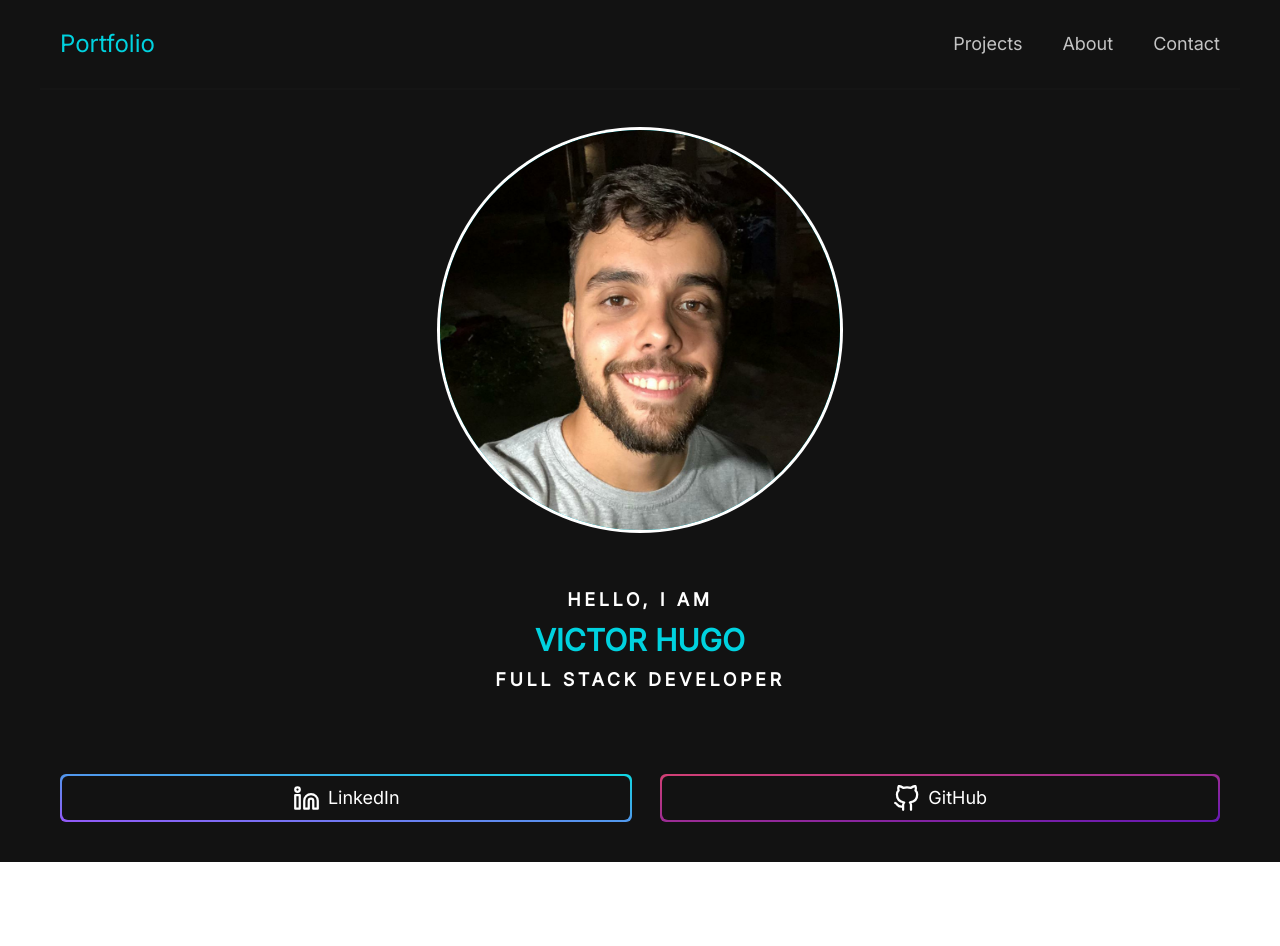
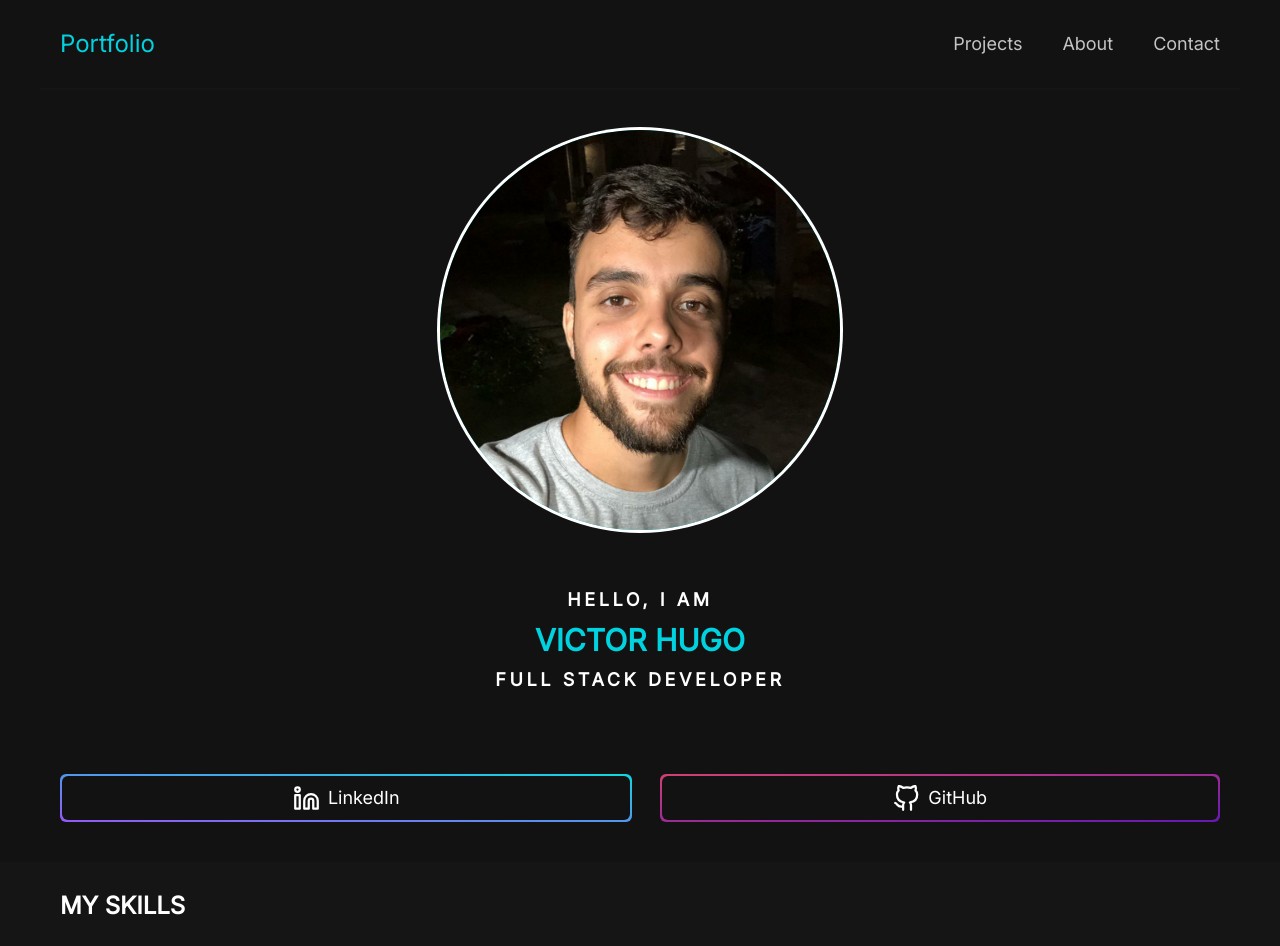
Before and after one commit to Victorhbm/Portfolio, a React (Create React App) app: page / in a window 1280 px wide. Shown: the top 946 px of the page. Before the commit the page ends 862 px from the top, so only its background shows below. Built offline with nearby package versions, Linux system fonts and the light colour scheme.

Commit message:
feat: add Tecnologies component on Home page

```diff
--- a/src/pages/Home.jsx
+++ b/src/pages/Home.jsx
@@ -1,5 +1,6 @@
 import Header from "../components/Header";
 import SectionAbout from "../components/SectionAbout";
+import Tecnologies from "../components/Tecnologies";
 
 export default function Home() {
   return (
@@ -8,6 +9,7 @@ export default function Home() {
         <Header />
         <SectionAbout />
       </div>
+      <Tecnologies />
     </div>
   )
 }
```
